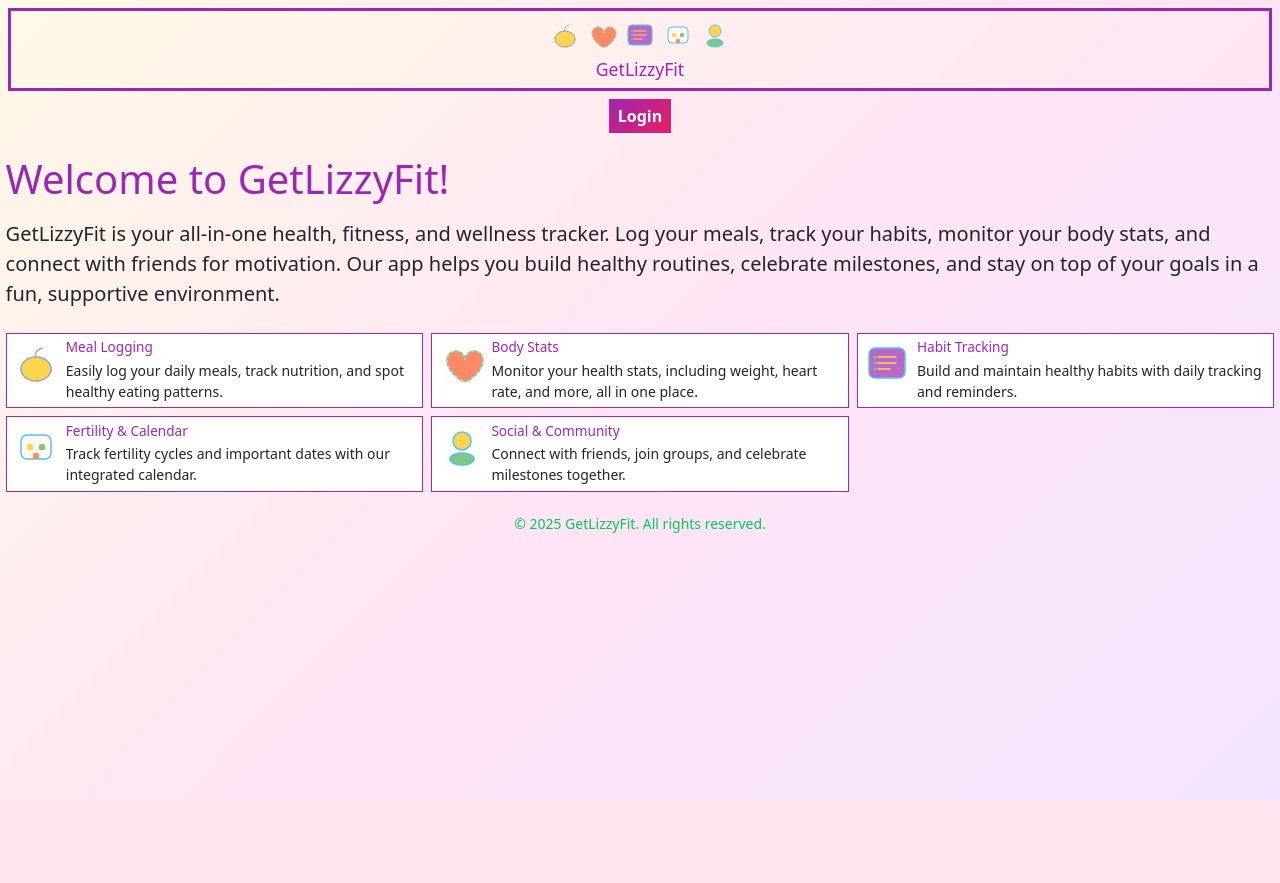
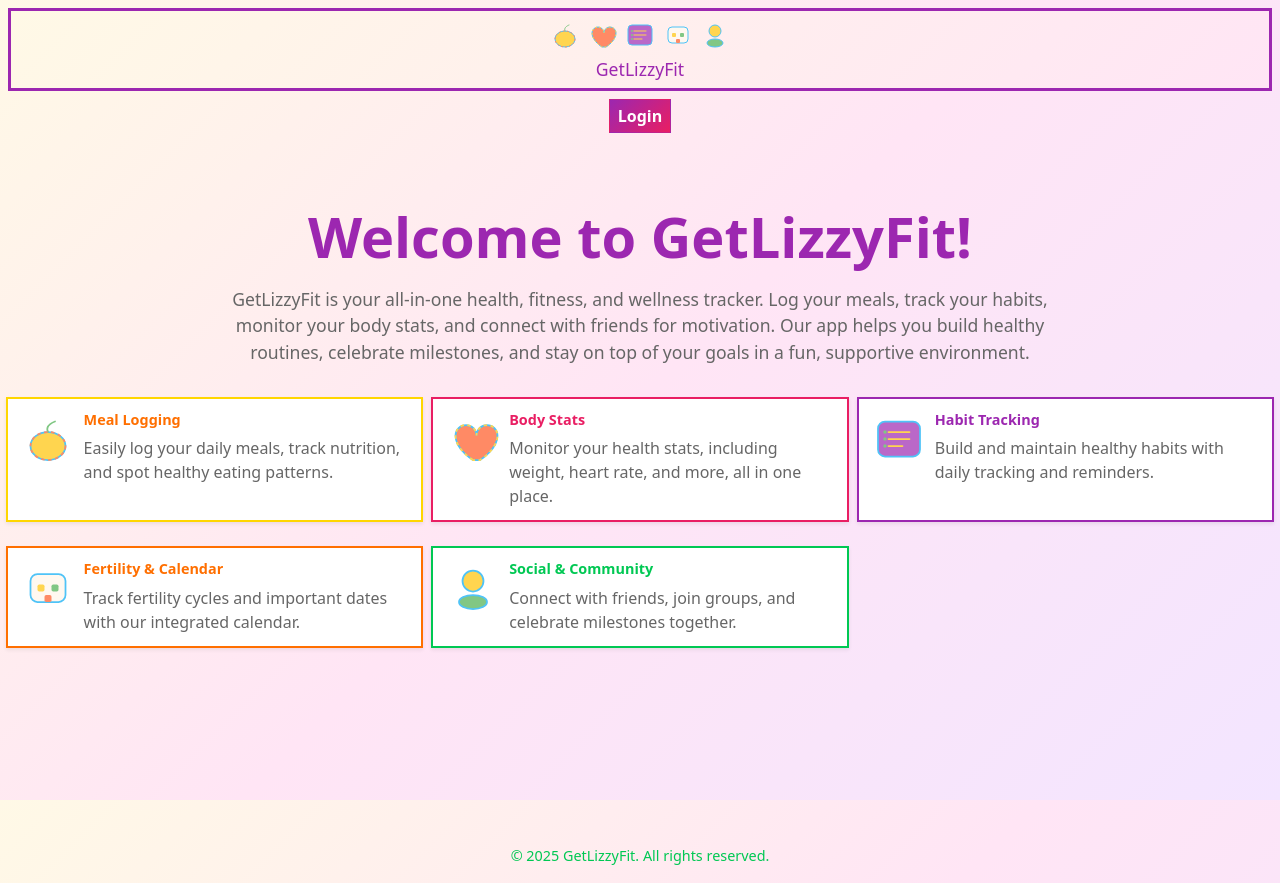
Before and after one commit to EKennard/Tracker, a Django app: page / in a window 1280 px wide. Before the commit the page ends 800 px from the top, so only its background shows below. Run offline with Django 5.2, Linux system fonts and the light colour scheme.

Commit message:
Fix: Remove duplicate Milestone import, update landing page styling, improve login page

```diff
--- a/templates/base.html
+++ b/templates/base.html
@@ -104,83 +104,83 @@
         </script>
     {% endif %}
 
-    <main class="container-fluid p-2 p-md-3">
+    <main class="container-fluid p-2 p-md-3" style="min-height: calc(100vh - 120px);">
         {% block content %}
             {% if user.is_authenticated %}
                 <h2 class="text-primary mb-3">Welcome back, {{ user.username }}!</h2>
             {% else %}
-                <div class="row g-3">
-                    <div class="col-12">
-                        <h1 class="display-6 text-primary mb-3">Welcome to GetLizzyFit!</h1>
-                        <p class="lead">
+                <div class="row g-3 py-5">
+                    <div class="col-12 text-center mb-4">
+                        <h1 class="display-4 mb-3" style="color: #9C27B0; font-weight: 600;">Welcome to GetLizzyFit!</h1>
+                        <p class="lead px-3" style="max-width: 900px; margin: 0 auto; color: #666; font-size: 1.1rem;">
                             GetLizzyFit is your all-in-one health, fitness, and wellness tracker. Log your meals, track your habits, monitor your body stats, and connect with friends for motivation. Our app helps you build healthy routines, celebrate milestones, and stay on top of your goals in a fun, supportive environment.
                         </p>
                     </div>
 
-                    <div class="col-md-6 col-lg-4">
-                        <div class="card border-primary h-100">
-                            <div class="card-body p-2">
-                                <div class="d-flex align-items-start gap-2">
-                                    <img src="{% static 'icons/apple-doodle.svg' %}" width="48" alt="Meals">
+                    <div class="col-md-6 col-lg-4 mb-3">
+                        <div class="card shadow-sm h-100" style="border: 2px solid #FFD600; border-radius: 12px;">
+                            <div class="card-body p-4">
+                                <div class="d-flex align-items-start gap-3">
+                                    <img src="{% static 'icons/apple-doodle.svg' %}" width="56" alt="Meals">
                                     <div>
-                                        <h5 class="card-title h6 mb-1 text-primary">Meal Logging</h5>
-                                        <p class="card-text small mb-0">Easily log your daily meals, track nutrition, and spot healthy eating patterns.</p>
+                                        <h5 class="card-title mb-2" style="color: #FF6F00; font-weight: 600;">Meal Logging</h5>
+                                        <p class="card-text mb-0" style="color: #666;">Easily log your daily meals, track nutrition, and spot healthy eating patterns.</p>
                                     </div>
                                 </div>
                             </div>
                         </div>
                     </div>
 
-                    <div class="col-md-6 col-lg-4">
-                        <div class="card border-primary h-100">
-                            <div class="card-body p-2">
-                                <div class="d-flex align-items-start gap-2">
-                                    <img src="{% static 'icons/heart-doodle.svg' %}" width="48" alt="Health">
+                    <div class="col-md-6 col-lg-4 mb-3">
+                        <div class="card shadow-sm h-100" style="border: 2px solid #E91E63; border-radius: 12px;">
+                            <div class="card-body p-4">
+                                <div class="d-flex align-items-start gap-3">
+                                    <img src="{% static 'icons/heart-doodle.svg' %}" width="56" alt="Health">
                                     <div>
-                                        <h5 class="card-title h6 mb-1 text-primary">Body Stats</h5>
-                                        <p class="card-text small mb-0">Monitor your health stats, including weight, heart rate, and more, all in one place.</p>
+                                        <h5 class="card-title mb-2" style="color: #E91E63; font-weight: 600;">Body Stats</h5>
+                                        <p class="card-text mb-0" style="color: #666;">Monitor your health stats, including weight, heart rate, and more, all in one place.</p>
                                     </div>
                                 </div>
                             </div>
                         </div>
                     </div>
 
-                    <div class="col-md-6 col-lg-4">
-                        <div class="card border-primary h-100">
-                            <div class="card-body p-2">
-                                <div class="d-flex align-items-start gap-2">
-                                    <img src="{% static 'icons/checklist-doodle.svg' %}" width="48" alt="Habits">
+                    <div class="col-md-6 col-lg-4 mb-3">
+                        <div class="card shadow-sm h-100" style="border: 2px solid #9C27B0; border-radius: 12px;">
+                            <div class="card-body p-4">
+                                <div class="d-flex align-items-start gap-3">
+                                    <img src="{% static 'icons/checklist-doodle.svg' %}" width="56" alt="Habits">
                                     <div>
-                                        <h5 class="card-title h6 mb-1 text-primary">Habit Tracking</h5>
-                                        <p class="card-text small mb-0">Build and maintain healthy habits with daily tracking and reminders.</p>
+                                        <h5 class="card-title mb-2" style="color: #9C27B0; font-weight: 600;">Habit Tracking</h5>
+                                        <p class="card-text mb-0" style="color: #666;">Build and maintain healthy habits with daily tracking and reminders.</p>
                                     </div>
                                 </div>
                             </div>
                         </div>
                     </div>
 
-                    <div class="col-md-6 col-lg-4">
-                        <div class="card border-primary h-100">
-                            <div class="card-body p-2">
-                                <div class="d-flex align-items-start gap-2">
-                                    <img src="{% static 'icons/calendar-doodle.svg' %}" width="48" alt="Fertility">
+                    <div class="col-md-6 col-lg-4 mb-3">
+                        <div class="card shadow-sm h-100" style="border: 2px solid #FF6F00; border-radius: 12px;">
+                            <div class="card-body p-4">
+                                <div class="d-flex align-items-start gap-3">
+                                    <img src="{% static 'icons/calendar-doodle.svg' %}" width="56" alt="Fertility">
                                     <div>
-                                        <h5 class="card-title h6 mb-1 text-primary">Fertility & Calendar</h5>
-                                        <p class="card-text small mb-0">Track fertility cycles and important dates with our integrated calendar.</p>
+                                        <h5 class="card-title mb-2" style="color: #FF6F00; font-weight: 600;">Fertility & Calendar</h5>
+                                        <p class="card-text mb-0" style="color: #666;">Track fertility cycles and important dates with our integrated calendar.</p>
                                     </div>
                                 </div>
                             </div>
                         </div>
                     </div>
 
-                    <div class="col-md-6 col-lg-4">
-                        <div class="card border-primary h-100">
-                            <div class="card-body p-2">
-                                <div class="d-flex align-items-start gap-2">
-                                    <img src="{% static 'icons/user-doodle.svg' %}" width="48" alt="Profile">
+                    <div class="col-md-6 col-lg-4 mb-3">
+                        <div class="card shadow-sm h-100" style="border: 2px solid #00C853; border-radius: 12px;">
+                            <div class="card-body p-4">
+                                <div class="d-flex align-items-start gap-3">
+                                    <img src="{% static 'icons/user-doodle.svg' %}" width="56" alt="Profile">
                                     <div>
-                                        <h5 class="card-title h6 mb-1 text-primary">Social & Community</h5>
-                                        <p class="card-text small mb-0">Connect with friends, join groups, and celebrate milestones together.</p>
+                                        <h5 class="card-title mb-2" style="color: #00C853; font-weight: 600;">Social & Community</h5>
+                                        <p class="card-text mb-0" style="color: #666;">Connect with friends, join groups, and celebrate milestones together.</p>
                                     </div>
                                 </div>
                             </div>
@@ -191,7 +191,7 @@
         {% endblock %}
     </main>
 
-    <footer class="text-center mt-3 text-success small">
+    <footer class="text-center py-3 mt-auto" style="color: #00C853; font-size: 0.9rem;">
         &copy; {{ now.year }} GetLizzyFit. All rights reserved.
     </footer>
 
--- a/users/views.py
+++ b/users/views.py
@@ -190,7 +190,6 @@ def dashboard(request):
     friend_count = profile.get_friends().count()
 
     # Get milestones
-    from milestones.models import Milestone
     recent_milestones = Milestone.objects.filter(user_profile=profile).order_by('-created_at')[:5]
     milestone_count = Milestone.objects.filter(user_profile=profile, achieved=True).count()
 
```
Also changed, not shown: templates/account/login.html (+54 -21 lines).
